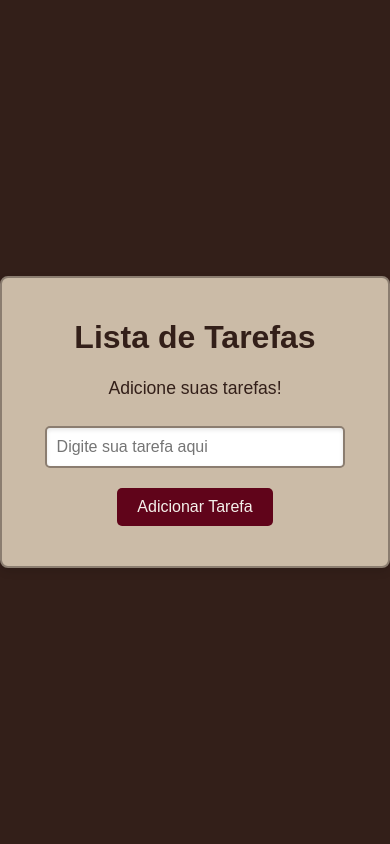
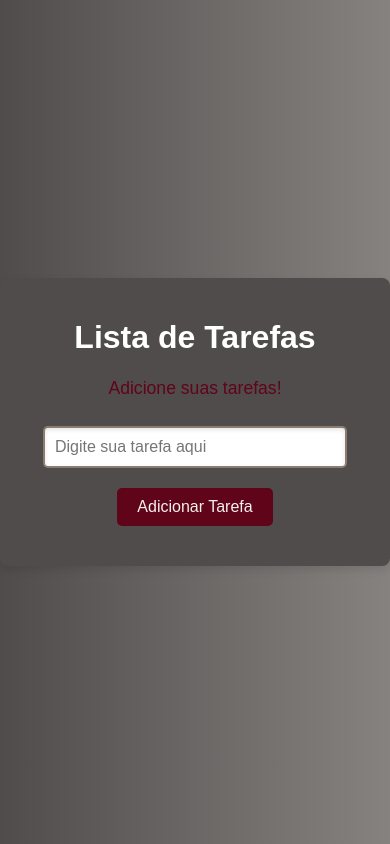
Before and after one commit to vinioliveira-developer/js-praticas, a plain HTML site: page exercicios/lista-tarefas/index.html in a window 390 px wide. Drawn offline with Linux system fonts and the light colour scheme.

Commit message:
Criando exercicio, e alterando style

```diff
--- a/exercicios/lista-tarefas/assets/css/style.css
+++ b/exercicios/lista-tarefas/assets/css/style.css
@@ -5,23 +5,23 @@ body {
     align-items: center;
     height: 100vh;
     margin: 0;
-    background-color: #331F19;
+    background: linear-gradient(to right, #504c4b, #868280);
 }
 .container {
     text-align: center;
-    background-color: #CBBBA7;
+    background-color: #504c4b;
     padding: 20px;
     border-radius: 8px;
     box-shadow: 0 4px 8px rgba(0, 0, 0, 0.1);
     width: 90%;
     max-width: 600px;
-    border: 2px solid #8B7D70;
+
 }
 h1 {
-    color: #331F19;
+    color: white;
 }
 p {
-    color: #331F19;
+    color: #60041A;
     font-size: 1.1em;
 }
 button {
--- /dev/null
+++ b/exercicios/variavel/assets/css/style.css
@@ -0,0 +1,89 @@
+* {
+    margin: 0;
+    padding: 0;
+    box-sizing: border-box;
+}
+
+body {
+    font-family: Arial, Helvetica, sans-serif;
+    color: white;
+    background: linear-gradient(to right, #504c4b, #868280);
+    height: 100vh;
+
+    display: flex;
+    justify-content: center;
+    align-items: center;
+}
+
+.container {
+    display: grid;
+    grid-template-rows: auto auto auto;
+    place-items: center;
+    gap: 12px;
+
+    margin: 40px auto;
+    padding: 40px 20px;
+    width: 70vw;
+    max-width: 800px;
+
+    background-color: #504c4b;
+    border-radius: 5px;
+    box-shadow: rgba(0, 0, 0, 0.24) 0px 3px 8px;
+
+    h1 {
+        margin: 0;
+        text-align: center;
+        font-size: 2rem;
+    }
+
+
+    #mensagemSaudacao {
+        margin: 0;
+        font-size: 1.5em;
+        color: rgb(39, 212, 39);
+        font-weight: bold;
+    }
+
+    button {
+    margin-top: 5px;
+    padding: 12.5px 30px;
+    border: 0;
+    border-radius: 100px;
+    background-color: #2ba8fb;
+    color: #ffffff;
+    font-weight: Bold;
+    transition: all 0.5s;
+    -webkit-transition: all 0.5s;
+    }
+
+    button:hover {
+    background-color: #6fc5ff;
+    box-shadow: 0 0 20px #6fc5ff50;
+    transform: scale(1.1);
+    }
+
+    button:active {
+    background-color: #3d94cf;
+    transition: all 0.25s;
+    -webkit-transition: all 0.25s;
+    box-shadow: none;
+    transform: scale(0.98);
+    }
+
+
+}
+
+@media screen and (max-width: 600px) {
+    .container {
+
+        h1 {
+            font-size: 1.5rem;
+        }
+
+        #mensagemSaudacao {
+        font-size: 1.2rem;
+    }
+    }
+
+
+}
--- /dev/null
+++ b/exercicios/variavel/assets/js/script.js
@@ -0,0 +1,5 @@
+function mudarNome() {
+    let nome = "João";
+
+    document.getElementById("mensagemSaudacao").textContent = "Olá, " + nome;
+}
```
Also changed, not shown: exercicios/variavel/index.html (added, +19 -0 lines).
